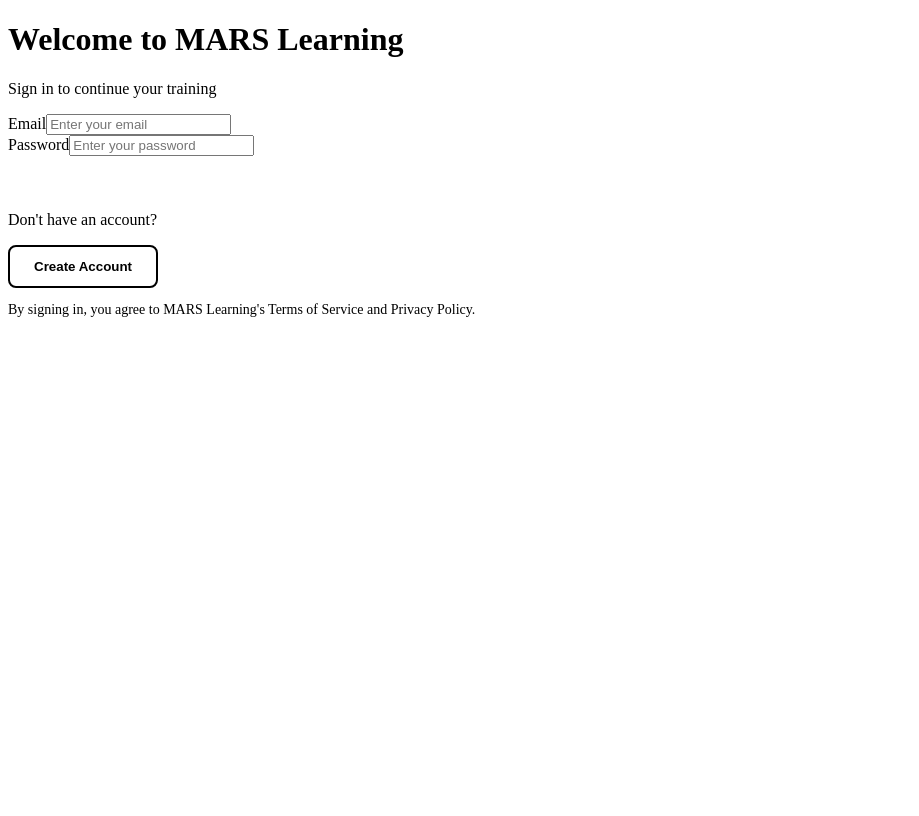
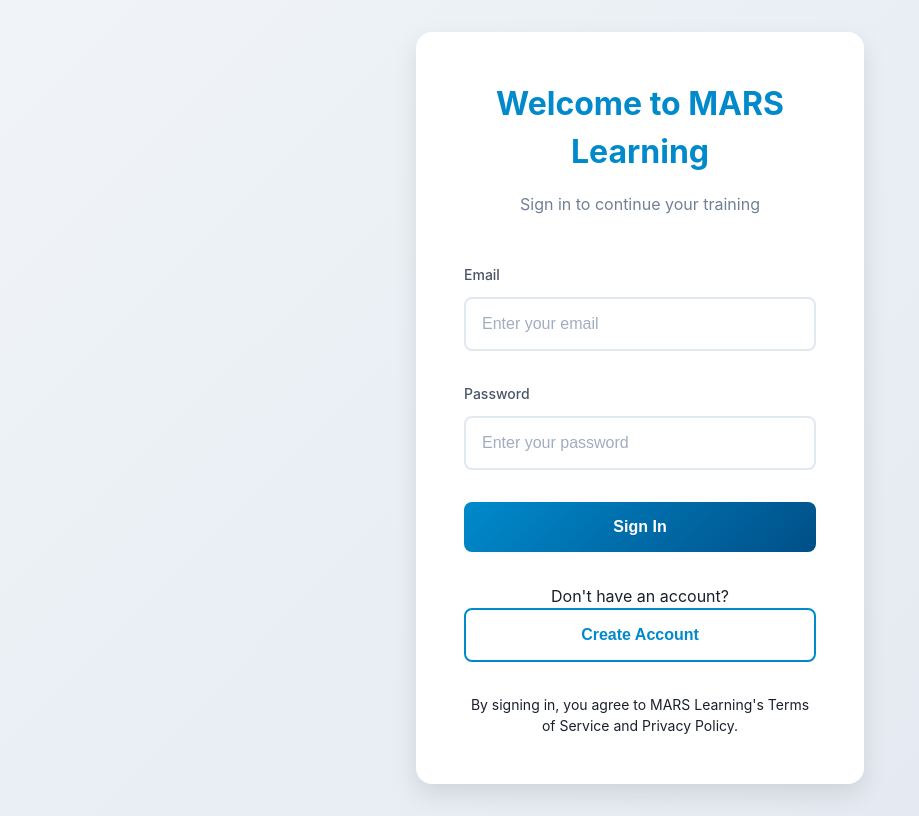
Before and after one commit to jbb1988/quiz-app, a React (Create React App) app: page /#/login in a window 1280 px wide. Shown: the whole page, without its empty margins (0-919 px from the left). Built offline with nearby package versions, Linux system fonts and the light colour scheme.

Commit message:
Restore auth form styling while maintaining dashboard improvements

```diff
--- a/src/styles/index.css
+++ b/src/styles/index.css
@@ -1,85 +1,142 @@
-/* Keep existing auth form styles */
-/* ... previous auth form styles ... */
-
-/* Layout */
-.min-h-screen {
-  min-height: 100vh;
+/* Base styles */
+* {
+  margin: 0;
+  padding: 0;
+  box-sizing: border-box;
 }
 
-.bg-background-light {
-  background-color: var(--color-background-light);
+body {
+  font-family: -apple-system, BlinkMacSystemFont, 'Segoe UI', Roboto, sans-serif;
+  background-color: #f0f4f8;
+  color: #1a202c;
+  line-height: 1.5;
 }
 
-/* Header */
-header {
-  background: white;
-  box-shadow: 0 1px 3px rgba(0,0,0,0.1);
-  position: sticky;
-  top: 0;
-  z-index: 10;
+/* Auth Form Container */
+.auth-form-container {
+  min-height: 100vh;
+  display: flex;
+  align-items: center;
+  justify-content: center;
+  padding: 2rem;
+  background: linear-gradient(135deg, #f0f4f8 0%, #e2e8f0 100%);
 }
 
-header .container {
-  max-width: 1280px;
-  margin: 0 auto;
-  padding: 1rem 2rem;
-  display: flex;
-  justify-content: space-between;
-  align-items: center;
+/* Auth Form */
+.auth-form {
+  background: white;
+  padding: 3rem;
+  border-radius: 1rem;
+  box-shadow: 0 10px 25px rgba(0,0,0,0.1);
+  width: 100%;
+  max-width: 28rem;
 }
 
-.text-2xl {
-  font-size: 1.5rem;
+.auth-form h1 {
+  font-size: 2rem;
   font-weight: 700;
+  color: #008ACC;
+  margin-bottom: 1rem;
+  text-align: center;
 }
 
-.text-primary {
-  color: var(--color-primary);
+.auth-form > p {
+  color: #718096;
+  text-align: center;
+  margin-bottom: 3rem;
+  font-size: 1rem;
 }
 
-.text-error {
-  color: var(--color-error);
+.auth-form form {
+  margin-bottom: 2rem;
 }
 
-/* Navigation */
-.nav-buttons {
-  display: flex;
-  align-items: center;
-  gap: 1rem;
+.form-group {
+  margin-bottom: 2rem;
 }
 
+.form-group label {
+  display: block;
+  font-size: 0.875rem;
+  font-weight: 500;
+  color: #4a5568;
+  margin-bottom: 0.75rem;
+}
+
+.form-input {
+  width: 100%;
+  padding: 1rem;
+  border: 2px solid #e2e8f0;
+  border-radius: 0.5rem;
+  font-size: 1rem;
+  transition: all 0.2s;
+  background-color: white;
+}
+
+.form-input:focus {
+  outline: none;
+  border-color: #008ACC;
+  box-shadow: 0 0 0 3px rgba(0,138,204,0.1);
+}
+
+.form-input::placeholder {
+  color: #a0aec0;
+}
+
+.form-hint {
+  font-size: 0.75rem;
+  color: #718096;
+  margin-top: 0.5rem;
+}
+
+/* Buttons */
 .btn {
   display: inline-flex;
   align-items: center;
   justify-content: center;
-  padding: 0.75rem 1.5rem;
+  padding: 1rem 1.5rem;
   border-radius: 0.5rem;
+  font-size: 1rem;
   font-weight: 600;
   transition: all 0.2s;
   cursor: pointer;
+  width: 100%;
 }
 
 .btn-primary {
-  background: var(--gradient-primary);
+  background: linear-gradient(135deg, #008ACC 0%, #004F87 100%);
   color: white;
   border: none;
 }
 
+.btn-primary:hover {
+  transform: translateY(-1px);
+  box-shadow: 0 4px 6px rgba(0,0,0,0.1);
+}
+
 .btn-outline {
   background: transparent;
-  border: 2px solid currentColor;
+  border: 2px solid #008ACC;
+  color: #008ACC;
 }
 
 .btn-outline:hover {
-  background: var(--gradient-primary);
+  background: linear-gradient(135deg, #008ACC 0%, #004F87 100%);
   color: white;
   border-color: transparent;
 }
 
-/* Main Content */
-main {
-  min-height: calc(100vh - 72px);
-  padding: 2rem;
+/* Error Message */
+.error {
+  background-color: #fff5f5;
+  color: #e53e3e;
+  padding: 1rem;
+  border-radius: 0.5rem;
+  margin: 1.5rem 0;
+  text-align: center;
+  font-size: 0.875rem;
+  font-weight: 500;
+  border: 1px solid rgba(229, 62, 62, 0.1);
 }
 
 /* Dashboard Layout */
@@ -89,6 +146,7 @@
   gap: 2rem;
   max-width: 1280px;
   margin: 0 auto;
+  padding: 2rem;
 }
 
 .dashboard-sidebar {
@@ -146,57 +204,52 @@
   align-items: center;
   justify-content: space-between;
   padding: 1rem 1.5rem;
-  border-top: 1px solid var(--color-background-light);
+  border-top: 1px solid #f0f4f8;
+}
+
+/* Header */
+header {
+  background: white;
+  box-shadow: 0 1px 3px rgba(0,0,0,0.1);
+  position: sticky;
+  top: 0;
+  z-index: 10;
+}
+
+header .container {
+  max-width: 1280px;
+  margin: 0 auto;
+  padding: 1rem 2rem;
+  display: flex;
+  justify-content: space-between;
+  align-items: center;
 }
 
 /* Footer */
 footer {
   background: white;
-  border-top: 1px solid var(--color-background-light);
+  border-top: 1px solid #f0f4f8;
   padding: 1.5rem;
   text-align: center;
-  color: var(--color-text-light);
+  color: #718096;
 }
 
 /* Utility Classes */
-.container {
-  max-width: 1280px;
-  margin: 0 auto;
-  padding: 0 2rem;
-}
-
-.flex {
-  display: flex;
-}
-
-.items-center {
-  align-items: center;
-}
-
-.justify-between {
-  justify-content: space-between;
-}
-
-.gap-4 {
-  gap: 1rem;
-}
-
-.text-sm {
-  font-size: 0.875rem;
-}
-
-.text-text-light {
-  color: var(--color-text-light);
-}
-
-.mr-4 {
-  margin-right: 1rem;
-}
-
-.mb-4 {
-  margin-bottom: 1rem;
-}
-
-.cursor-pointer {
-  cursor: pointer;
-}
+.text-center { text-align: center; }
+.text-sm { font-size: 0.875rem; }
+.text-lg { font-size: 1.125rem; }
+.text-xl { font-size: 1.25rem; }
+.text-2xl { font-size: 1.5rem; }
+.font-bold { font-weight: 700; }
+.text-primary { color: #008ACC; }
+.text-error { color: #e53e3e; }
+.text-text-light { color: #718096; }
+.mb-2 { margin-bottom: 0.5rem; }
+.mb-4 { margin-bottom: 1rem; }
+.mb-6 { margin-bottom: 1.5rem; }
+.mb-8 { margin-bottom: 2rem; }
+.mt-4 { margin-top: 1rem; }
+.mt-8 { margin-top: 2rem; }
+.mr-4 { margin-right: 1rem; }
+.gap-4 { gap: 1rem; }
+.cursor-pointer { cursor: pointer; }
```
